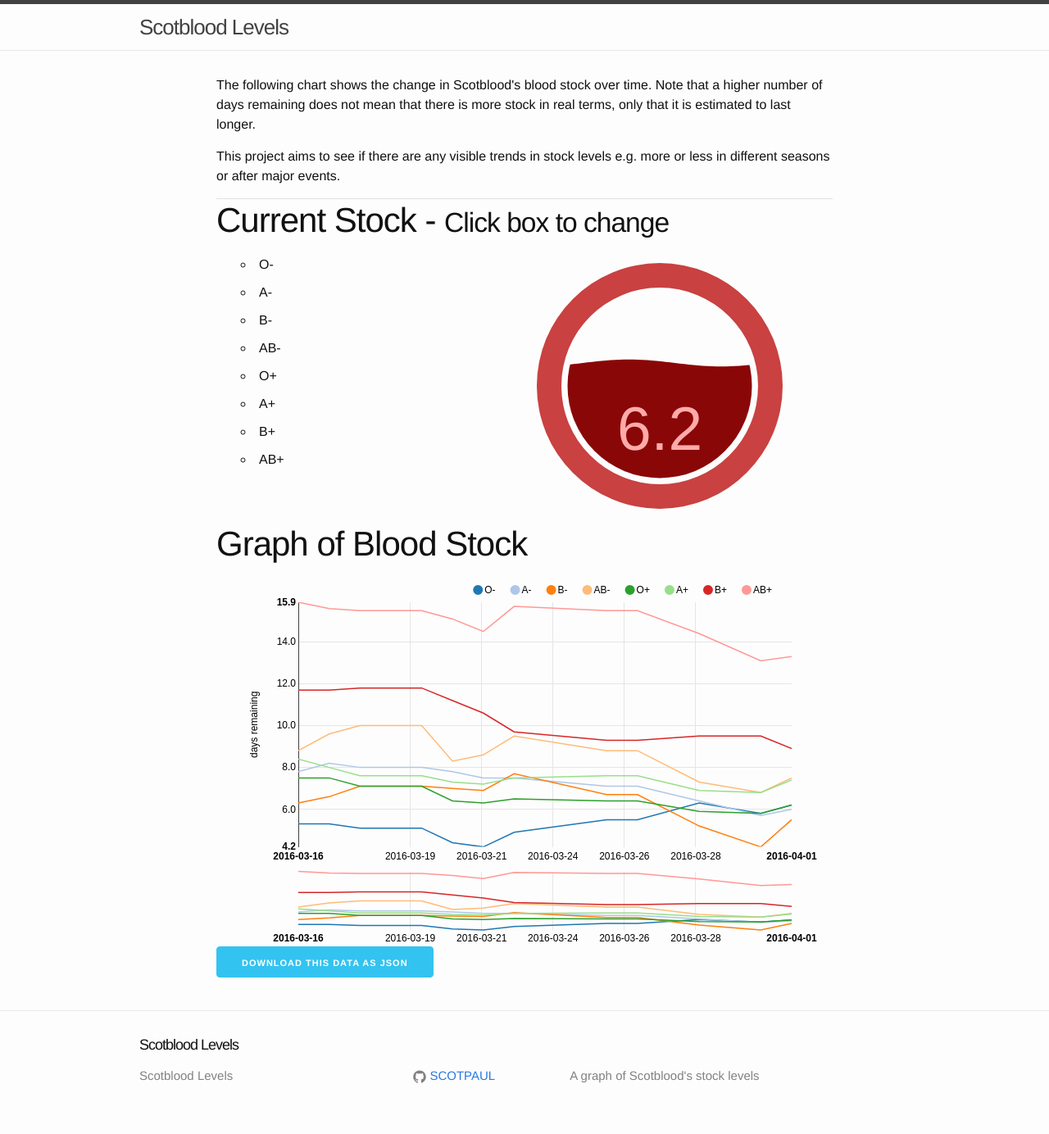
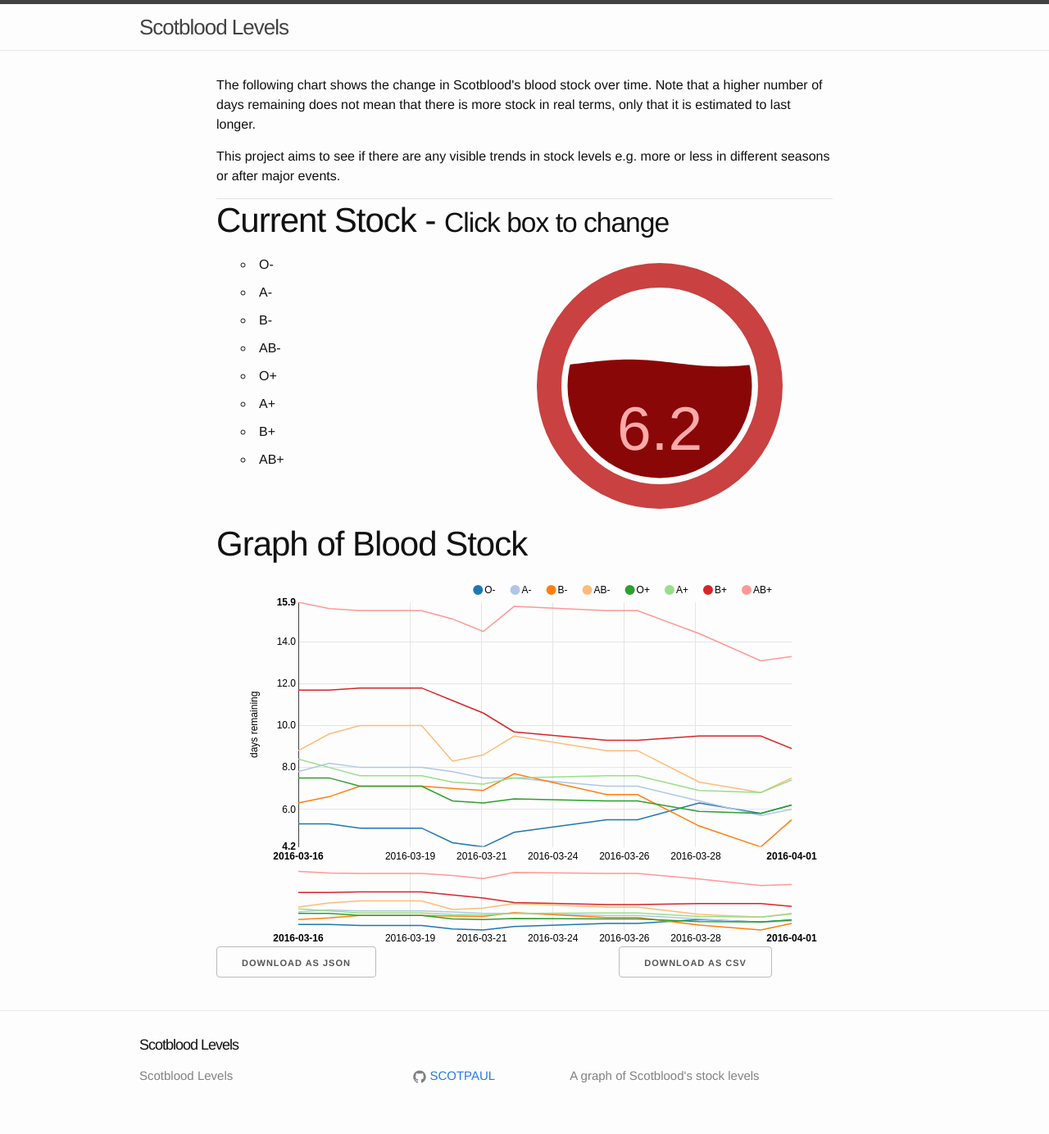
Before and after one commit to SCOTPAUL/scotblood-levels, a Jekyll site: the page built from index.html, in a window 1280 px wide. Shown: the whole page at 82% size. Built offline with Jekyll 4.4.1, drawn with Linux system fonts in a browser that asks for light colours.

Commit message:
Add CSV download

```diff
--- a/index.html
+++ b/index.html
@@ -23,10 +23,19 @@ layout: default
       </div>
     </div>
 
-    <h2>Graph of Blood Stock</h2>
-    <div id="chart">
-        <svg></svg>
+    <div class="row">
+      <h2>Graph of Blood Stock</h2>
+      <div id="chart">
+          <svg></svg>
+      </div>
     </div>
 
-    <a class="button button-primary" href="#" id="download-data" download="blood_data.json">Download this data as JSON</a>
+    <div class="row">
+      <div class="one-third column">
+        <a class="button" href="#" id="download-json" download="blood_data.json">Download as JSON</a>
+      </div>
+      <div class="one-third offset-by-one-third column">
+        <a class="button" href="https://raw.githubusercontent.com/SCOTPAUL/scotblood-levels/gh-pages/_data/blood_stats.csv" id="download-csv" download="blood_data.csv">Download as CSV</a>
+      </div>
+    </div>
 </div>
--- a/scripts/main.js
+++ b/scripts/main.js
@@ -33,7 +33,7 @@ function getData() {
 };
 
 function initGlobalHandlers(data){
-  document.getElementById("download-data").onclick = function(){
+  document.getElementById("download-json").onclick = function(){
     this.href = "data:plain/text," + JSON.stringify(data);
   };
 }
```
Also changed, not shown: css/main.css (+4 -8 lines).
